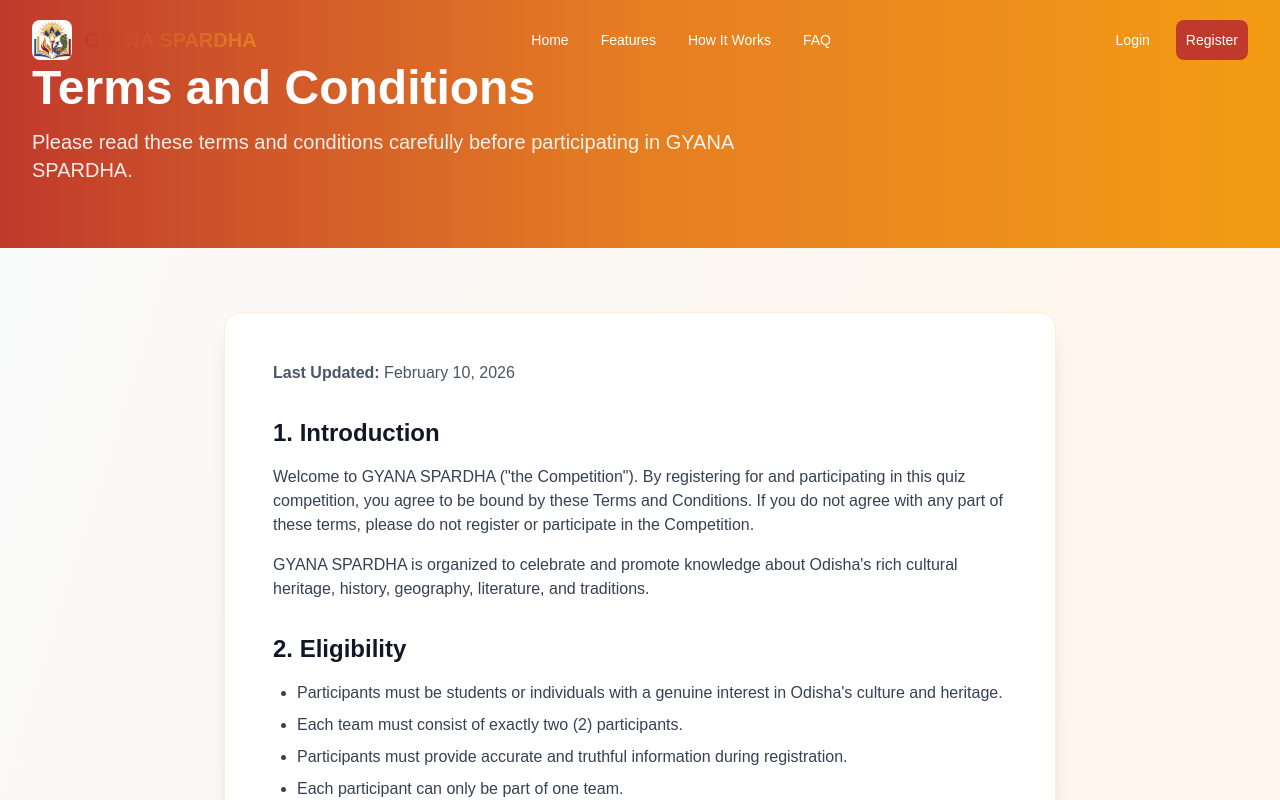
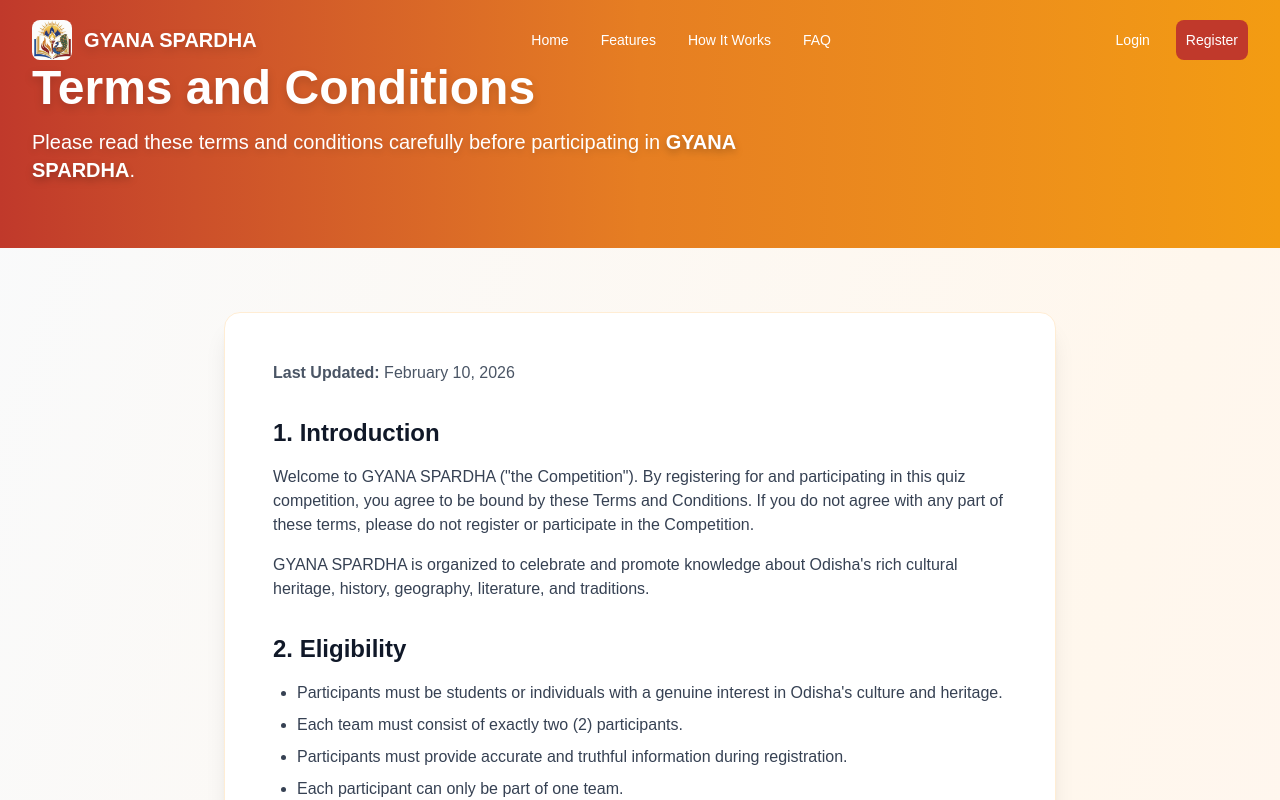
Before and after one commit to chinmayautoomstudio/gyana-spandana, a Next.js app: page /terms in a window 1280 px wide. Shown: the top 800 px of the page. Built offline with nearby package versions, Linux system fonts and the light colour scheme.

Commit message:
feat: add core pages for privacy, terms, and contact, along with Navbar and Footer components.

```diff
--- a/app/contact/page.tsx
+++ b/app/contact/page.tsx
@@ -38,9 +38,9 @@ export default function ContactPage() {
             {/* Hero Section */}
             <div className="bg-gradient-to-r from-[#C0392B] via-[#E67E22] to-[#F39C12] text-white py-16">
                 <div className="max-w-7xl mx-auto px-4 sm:px-6 lg:px-8">
-                    <h1 className="text-4xl md:text-5xl font-bold mb-4">Contact Us</h1>
-                    <p className="text-xl text-white/90 max-w-3xl">
-                        Have questions about GYANA SPARDHA? We're here to help! Reach out to us and we'll get back to you as soon as possible.
+                    <h1 className="text-4xl md:text-5xl font-bold mb-4 drop-shadow-lg">Contact Us</h1>
+                    <p className="text-xl text-white drop-shadow-md max-w-3xl">
+                        Have questions about <span className="font-semibold drop-shadow-lg">GYANA SPARDHA</span>? We're here to help! Reach out to us and we'll get back to you as soon as possible.
                     </p>
                 </div>
             </div>
--- a/app/privacy/page.tsx
+++ b/app/privacy/page.tsx
@@ -6,8 +6,8 @@ export default function PrivacyPage() {
             {/* Hero Section */}
             <div className="bg-gradient-to-r from-[#C0392B] via-[#E67E22] to-[#F39C12] text-white py-16">
                 <div className="max-w-7xl mx-auto px-4 sm:px-6 lg:px-8">
-                    <h1 className="text-4xl md:text-5xl font-bold mb-4">Privacy Policy</h1>
-                    <p className="text-xl text-white/90 max-w-3xl">
+                    <h1 className="text-4xl md:text-5xl font-bold mb-4 drop-shadow-lg">Privacy Policy</h1>
+                    <p className="text-xl text-white drop-shadow-md max-w-3xl">
                         Your privacy is important to us. Learn how we collect, use, and protect your personal information.
                     </p>
                 </div>
--- a/app/terms/page.tsx
+++ b/app/terms/page.tsx
@@ -6,9 +6,9 @@ export default function TermsPage() {
             {/* Hero Section */}
             <div className="bg-gradient-to-r from-[#C0392B] via-[#E67E22] to-[#F39C12] text-white py-16">
                 <div className="max-w-7xl mx-auto px-4 sm:px-6 lg:px-8">
-                    <h1 className="text-4xl md:text-5xl font-bold mb-4">Terms and Conditions</h1>
-                    <p className="text-xl text-white/90 max-w-3xl">
-                        Please read these terms and conditions carefully before participating in GYANA SPARDHA.
+                    <h1 className="text-4xl md:text-5xl font-bold mb-4 drop-shadow-lg">Terms and Conditions</h1>
+                    <p className="text-xl text-white drop-shadow-md max-w-3xl">
+                        Please read these terms and conditions carefully before participating in <span className="font-semibold drop-shadow-lg">GYANA SPARDHA</span>.
                     </p>
                 </div>
             </div>
--- a/components/layout/Footer.tsx
+++ b/components/layout/Footer.tsx
@@ -8,9 +8,9 @@ export function Footer() {
 
   const quickLinks = [
     { href: '/', label: 'Home' },
-    { href: '#features', label: 'Features' },
-    { href: '#how-it-works', label: 'How It Works' },
-    { href: '#faq', label: 'FAQ' },
+    { href: '/#features', label: 'Features' },
+    { href: '/#how-it-works', label: 'How It Works' },
+    { href: '/#faq', label: 'FAQ' },
   ]
 
   const legalLinks = [
--- a/components/layout/Navbar.tsx
+++ b/components/layout/Navbar.tsx
@@ -3,9 +3,12 @@
 import { useState, useEffect } from 'react'
 import Link from 'next/link'
 import Image from 'next/image'
+import { useRouter, usePathname } from 'next/navigation'
 import { Button } from '@/components/ui/Button'
 
 export function Navbar() {
+  const router = useRouter()
+  const pathname = usePathname()
   const [scrolled, setScrolled] = useState(false)
   const [mobileMenuOpen, setMobileMenuOpen] = useState(false)
 
@@ -19,26 +22,45 @@ export function Navbar() {
 
   const navLinks = [
     { href: '/', label: 'Home' },
-    { href: '#features', label: 'Features' },
-    { href: '#how-it-works', label: 'How It Works' },
-    { href: '#faq', label: 'FAQ' },
+    { href: '/#features', label: 'Features' },
+    { href: '/#how-it-works', label: 'How It Works' },
+    { href: '/#faq', label: 'FAQ' },
   ]
 
   const handleNavClick = (e: React.MouseEvent<HTMLAnchorElement>, href: string) => {
-    if (href.startsWith('#')) {
     e.preventDefault()
-      const element = document.querySelector(href)
+    setMobileMenuOpen(false)
+
+    // Check if it's a hash link
+    if (href.startsWith('/#')) {
+      const hash = href.substring(2) // Remove /# to get just the anchor
+
+      if (pathname === '/') {
+        // We're already on homepage, just scroll
+        const element = document.getElementById(hash)
         if (element) {
           element.scrollIntoView({ behavior: 'smooth' })
         }
+      } else {
+        // Navigate to homepage first, then scroll
+        router.push('/')
+        // Wait for navigation to complete, then scroll
+        setTimeout(() => {
+          const element = document.getElementById(hash)
+          if (element) {
+            element.scrollIntoView({ behavior: 'smooth' })
           }
-    setMobileMenuOpen(false)
+        }, 100)
+      }
+    } else {
+      // Regular link, just navigate
+      router.push(href)
+    }
   }
 
   return (
     <nav
-      className={`fixed top-0 left-0 right-0 z-50 transition-all duration-300 ${
-        mobileMenuOpen
+      className={`fixed top-0 left-0 right-0 z-50 transition-all duration-300 ${mobileMenuOpen
         ? 'bg-white shadow-lg border-b border-gray-200'
         : scrolled
           ? 'bg-white/95 backdrop-blur-xl shadow-lg border-b border-white/20'
@@ -59,8 +81,9 @@ export function Navbar() {
               />
             </div>
             <span
-              className={`text-xl font-bold bg-gradient-to-r from-[#C0392B] to-[#E67E22] bg-clip-text text-transparent ${
-                scrolled || mobileMenuOpen ? 'text-gray-900' : ''
+              className={`text-xl font-bold transition-all ${scrolled || mobileMenuOpen
+                ? 'bg-gradient-to-r from-[#C0392B] to-[#E67E22] bg-clip-text text-transparent'
+                : 'text-white drop-shadow-lg'
                 }`}
             >
               GYANA SPARDHA
@@ -74,8 +97,7 @@ export function Navbar() {
                 key={link.href}
                 href={link.href}
                 onClick={(e) => handleNavClick(e, link.href)}
-                className={`text-sm font-medium transition-colors ${
-                  scrolled || mobileMenuOpen
+                className={`text-sm font-medium transition-colors ${scrolled || mobileMenuOpen
                   ? 'text-gray-700 hover:text-[#C0392B]'
                   : 'text-white hover:text-[#E67E22]'
                   }`}
@@ -106,8 +128,7 @@ export function Navbar() {
           {/* Mobile Menu Button */}
           <button
             onClick={() => setMobileMenuOpen(!mobileMenuOpen)}
-            className={`md:hidden p-2 rounded-lg transition-colors ${
-              scrolled || mobileMenuOpen ? 'text-gray-700' : 'text-white'
+            className={`md:hidden p-2 rounded-lg transition-colors ${scrolled || mobileMenuOpen ? 'text-gray-700' : 'text-white'
               }`}
             aria-label="Toggle menu"
           >
```
Lines whose indentation alone changed are shown as unchanged.
